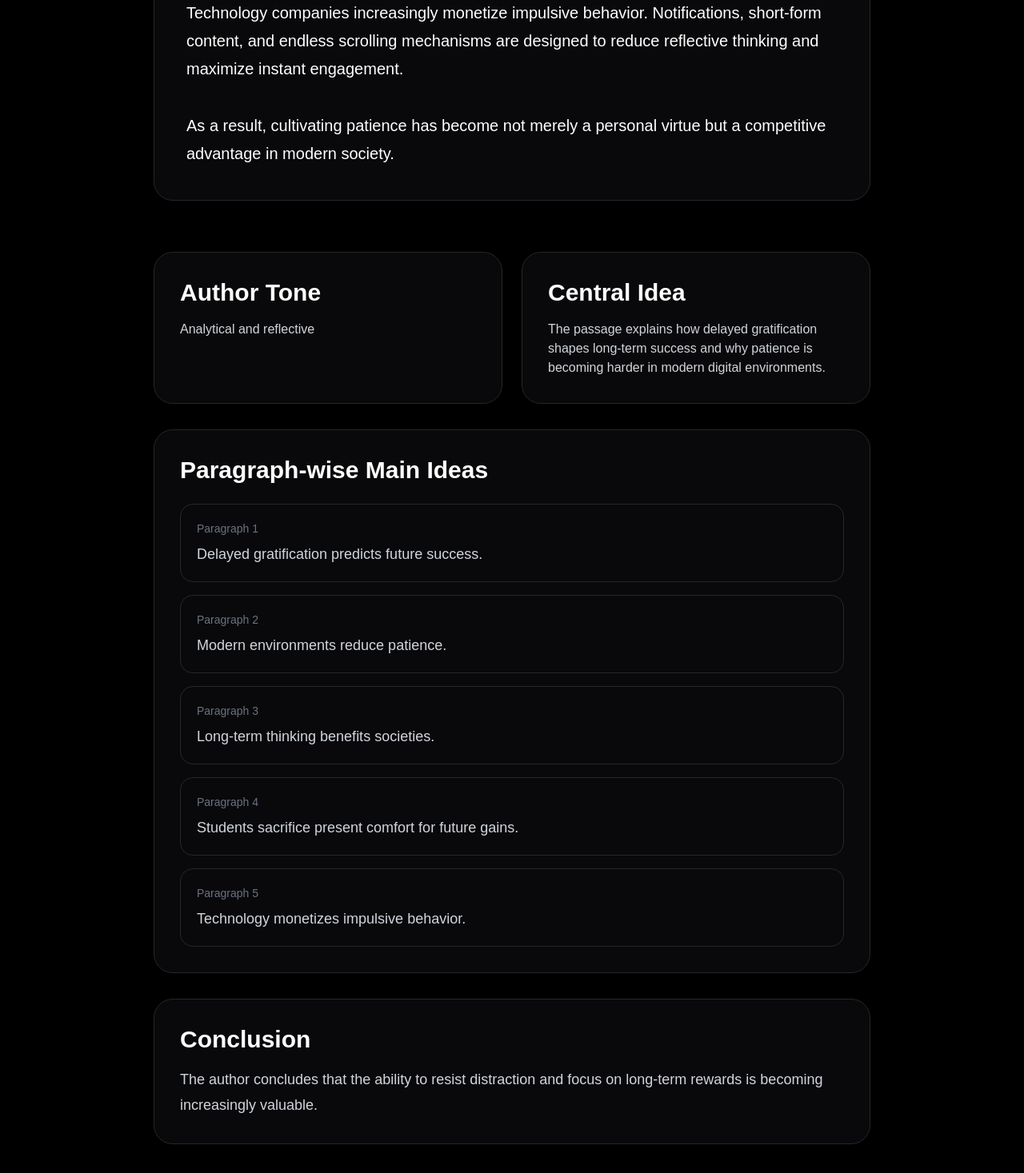
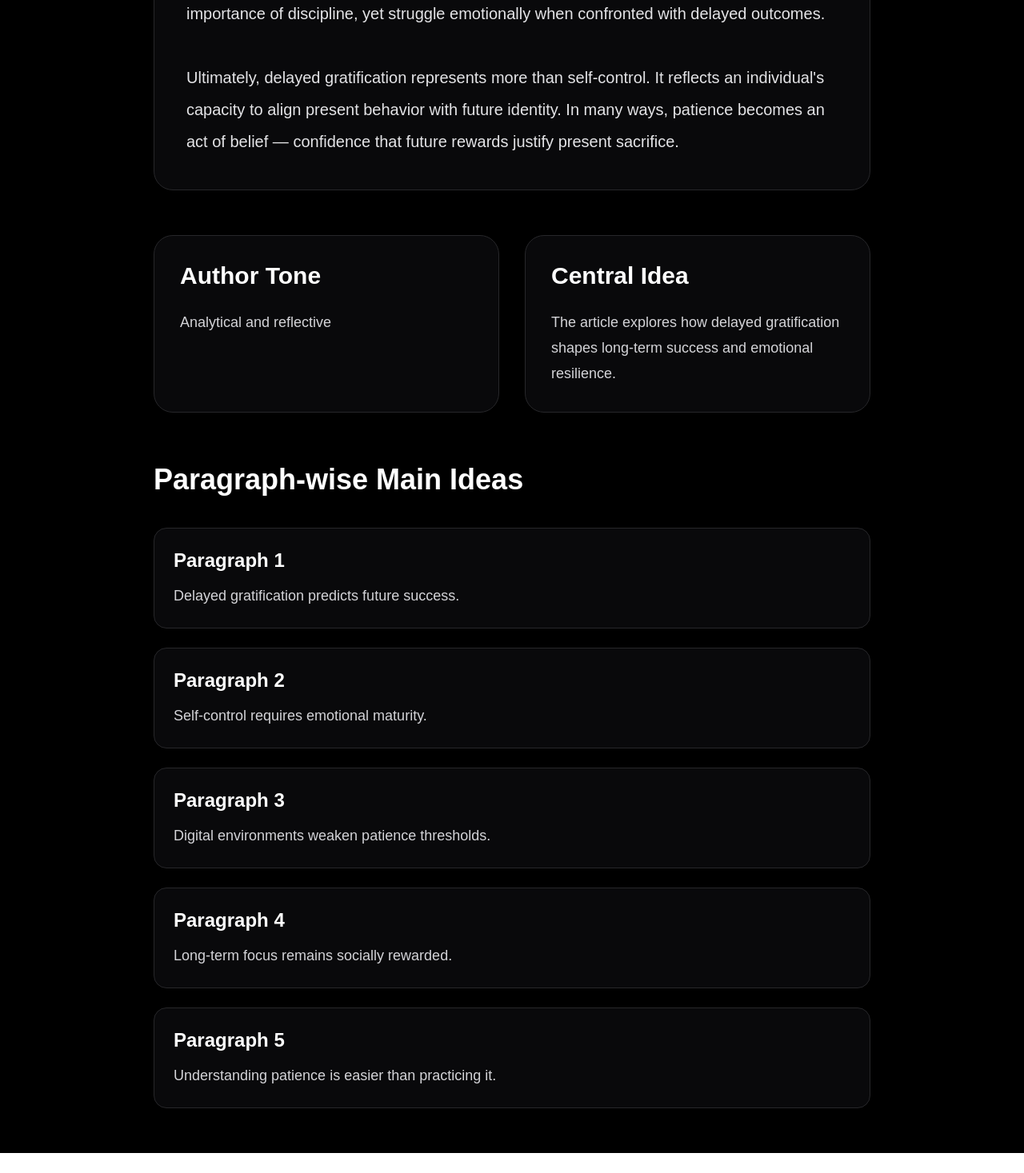
Before and after one commit to Parida-Prince/articles-daily-plus-web, a Next.js app: page /article/1 in a window 1280 px wide. Shown: the part 1330-2797 px from the top of the page at 80% size. After the commit the page ends 2772 px from the top, so only its background shows below. Built offline with nearby package versions, Linux system fonts and the light colour scheme.

Commit message:
fix library page

```diff
--- a/app/article/[id]/page.tsx
+++ b/app/article/[id]/page.tsx
@@ -13,7 +13,7 @@ export default function ArticlePage({
   if (!article) {
     return (
       <main className="min-h-screen bg-black text-white p-10">
-        <h1 className="text-4xl font-bold">
+        <h1 className="text-5xl font-bold">
           Article not found.
         </h1>
       </main>
@@ -22,88 +22,90 @@ export default function ArticlePage({
 
   return (
     <main className="min-h-screen bg-black text-white px-6 py-14">
+
       <div className="max-w-4xl mx-auto">
 
-        <div className="mb-6 text-gray-400">
-          {article.category} • {article.readTime}
-        </div>
+        {/* CATEGORY */}
+        <p className="text-zinc-500 uppercase tracking-[0.3em] mb-6">
+          {article.category}
+        </p>
 
-        <h1 className="text-6xl font-bold leading-tight mb-12">
+        {/* TITLE */}
+        <h1 className="text-6xl font-bold leading-tight mb-8">
           {article.title}
         </h1>
 
-        <div className="bg-zinc-950 border border-zinc-800 rounded-3xl p-10 text-xl leading-[2.2rem] whitespace-pre-line">
-          {article.content}
+        {/* META */}
+        <div className="flex items-center gap-6 text-zinc-400 mb-14">
+          <span>{article.readTime}</span>
         </div>
 
-        <div className="mt-16 space-y-8">
+        {/* ARTICLE */}
+        <div className="bg-zinc-950 border border-zinc-800 rounded-3xl p-10 text-xl leading-10 text-zinc-200 whitespace-pre-line">
 
-          <div className="grid md:grid-cols-2 gap-6">
+          {article.content}
+
+        </div>
+
+        {/* ANALYSIS */}
+        <div className="grid md:grid-cols-2 gap-8 mt-14">
 
           <div className="bg-zinc-950 border border-zinc-800 rounded-3xl p-8">
-              <h2 className="text-3xl font-bold mb-4">
+            <h2 className="text-3xl font-bold mb-6">
               Author Tone
             </h2>
 
-              <p className="text-gray-300">
+            <p className="text-zinc-300 text-lg leading-8">
               {article.tone}
             </p>
           </div>
 
           <div className="bg-zinc-950 border border-zinc-800 rounded-3xl p-8">
-              <h2 className="text-3xl font-bold mb-4">
+            <h2 className="text-3xl font-bold mb-6">
               Central Idea
             </h2>
 
-              <p className="text-gray-300">
+            <p className="text-zinc-300 text-lg leading-8">
               {article.centralIdea}
             </p>
           </div>
 
         </div>
 
-          <div className="bg-zinc-950 border border-zinc-800 rounded-3xl p-8">
+        {/* PARAGRAPH INSIGHTS */}
+        <div className="mt-16">
 
-            <h2 className="text-3xl font-bold mb-6">
+          <h2 className="text-4xl font-bold mb-10">
             Paragraph-wise Main Ideas
           </h2>
 
-            <div className="space-y-4">
+          <div className="space-y-6">
 
-              {article.paragraphSummary.map(
-                (point, index) => (
+            {article.paragraphInsights.map((item, index) => (
+
               <div
                 key={index}
-                    className="border border-zinc-800 rounded-2xl p-5"
+                className="bg-zinc-950 border border-zinc-800 rounded-2xl p-6"
               >
-                    <p className="text-sm text-gray-500 mb-2">
+
+                <h3 className="text-2xl font-semibold mb-3">
                   Paragraph {index + 1}
-                    </p>
+                </h3>
 
-                    <p className="text-lg text-gray-300">
-                      {point}
-                    </p>
-                  </div>
-                )
-              )}
-
-            </div>
-          </div>
-
-          <div className="bg-zinc-950 border border-zinc-800 rounded-3xl p-8">
-
-            <h2 className="text-3xl font-bold mb-4">
-              Conclusion
-            </h2>
-
-            <p className="text-lg text-gray-300 leading-8">
-              {article.conclusion}
+                <p className="text-zinc-300 leading-8 text-lg">
+                  {item}
                 </p>
 
               </div>
 
+            ))}
+
           </div>
+
         </div>
+
+      </div>
+
     </main>
   );
 }
--- a/data/articles.ts
+++ b/data/articles.ts
@@ -1,91 +1,79 @@
 export const articles = [
   {
     id: 1,
+
     title: "The Psychology of Delayed Gratification",
+
     category: "Psychology",
+
     readTime: "6 min read",
+
     premium: false,
-
-    content: `Delayed gratification has long been considered one of the strongest predictors of future success.
-
-The ability to resist immediate pleasure in favor of long-term rewards requires not only discipline but also psychological maturity.
-
-Researchers argue that modern digital environments have weakened patience thresholds through constant stimulation and instant entertainment.
-
-Yet societies continue to reward those capable of sustained focus and long-term effort.
-
-The paradox is that while most individuals intellectually understand the value of patience, far fewer possess the emotional resilience required to practice it consistently.
-
-Historically, civilizations that invested in delayed rewards — whether through education, infrastructure, or scientific research — tended to outperform societies focused solely on immediate consumption.
-
-This principle also applies at an individual level. Students preparing for competitive examinations often sacrifice leisure and comfort in exchange for future opportunities.
-
-However, delayed gratification is not merely about denial. It is fundamentally about the ability to assign greater value to future outcomes than present impulses.
-
-Psychologists further note that emotional stability plays a crucial role in this process. Individuals under chronic stress are significantly more likely to prioritize short-term relief over long-term gain.
-
-Technology companies increasingly monetize impulsive behavior. Notifications, short-form content, and endless scrolling mechanisms are designed to reduce reflective thinking and maximize instant engagement.
-
-As a result, cultivating patience has become not merely a personal virtue but a competitive advantage in modern society.`,
 
     tone: "Analytical and reflective",
 
     centralIdea:
-      "The passage explains how delayed gratification shapes long-term success and why patience is becoming harder in modern digital environments.",
+      "The article explores how delayed gratification shapes long-term success and emotional resilience.",
 
-    paragraphSummary: [
+    paragraphInsights: [
       "Delayed gratification predicts future success.",
-      "Modern environments reduce patience.",
-      "Long-term thinking benefits societies.",
-      "Students sacrifice present comfort for future gains.",
-      "Technology monetizes impulsive behavior.",
+      "Self-control requires emotional maturity.",
+      "Digital environments weaken patience thresholds.",
+      "Long-term focus remains socially rewarded.",
+      "Understanding patience is easier than practicing it."
     ],
 
-    conclusion:
-      "The author concludes that the ability to resist distraction and focus on long-term rewards is becoming increasingly valuable.",
+    content: `
+Delayed gratification has long been considered one of the strongest predictors of future success. The ability to sacrifice immediate pleasure for long-term rewards often separates individuals who achieve sustained growth from those trapped in cycles of short-term decision making.
+
+Psychologists studying human behavior frequently observe that patience is not simply a moral virtue but a strategic advantage. Individuals capable of waiting often make better financial decisions, maintain healthier lifestyles, and demonstrate stronger emotional regulation under stress.
+
+Modern technology, however, has fundamentally altered humanity’s relationship with patience. Social media platforms, instant entertainment, and rapid digital stimulation continuously train the brain to seek immediate rewards. As a result, attention spans shrink while tolerance for discomfort weakens.
+
+This cultural shift creates an unusual paradox. Societies continue rewarding discipline, deep work, and long-term thinking, yet the environments individuals inhabit increasingly encourage distraction and impulsive behavior. The conflict between these two forces creates rising psychological tension.
+
+Researchers argue that the challenge is no longer understanding the value of patience but preserving the ability to practice it consistently. Most individuals intellectually recognize the importance of discipline, yet struggle emotionally when confronted with delayed outcomes.
+
+Ultimately, delayed gratification represents more than self-control. It reflects an individual's capacity to align present behavior with future identity. In many ways, patience becomes an act of belief — confidence that future rewards justify present sacrifice.
+`
   },
 
   {
     id: 2,
-    title: "Why Attention Has Become the New Currency",
-    category: "Technology",
+
+    title: "Why Modern Attention Spans Are Collapsing",
+
+    category: "Society",
+
     readTime: "7 min read",
+
     premium: true,
-
-    content: `In industrial economies, physical labor determined productivity. In digital economies, however, attention has emerged as the most valuable resource.
-
-Companies no longer compete merely for money; they compete for minutes, clicks, and psychological engagement.
-
-The rise of social media platforms fundamentally transformed how corporations understand consumer behavior.
-
-Algorithms today are engineered to maximize retention rather than satisfaction.
-
-Economists increasingly compare modern attention markets to extractive industries. Just as factories once extracted physical labor, digital platforms now extract cognitive attention.
-
-This shift has produced profound social consequences including reduced concentration spans and compulsive information consumption.
-
-Educational institutions face particular challenges because students accustomed to rapid digital stimulation often struggle with sustained reading and analytical reasoning.
-
-Ironically, the individuals capable of deep focus are becoming disproportionately valuable in knowledge economies.
-
-The future workplace may therefore reward not multitasking but the rare capacity for uninterrupted concentration.
-
-In this sense, attention is no longer simply a psychological faculty. It has become an economic asset.`,
 
     tone: "Critical and analytical",
 
     centralIdea:
-      "The passage argues that attention has become the most valuable economic resource in digital societies.",
+      "The article examines how digital systems systematically reduce human attention spans.",
 
-    paragraphSummary: [
-      "Attention drives digital economies.",
-      "Platforms monetize engagement.",
-      "Algorithms maximize retention.",
-      "Digital overload affects concentration.",
-      "Deep focus is becoming valuable.",
+    paragraphInsights: [
+      "Attention has become economically valuable.",
+      "Apps compete aggressively for engagement.",
+      "Constant stimulation weakens concentration.",
+      "Deep reading habits are disappearing.",
+      "Mental discipline is becoming rare."
     ],
 
-    conclusion:
-      "The author concludes that sustained attention may become one of the most important skills in future economies.",
-  },
+    content: `
+Human attention has become one of the most valuable economic resources of the digital age. Technology companies compete aggressively to maximize engagement because longer screen time directly increases advertising revenue and platform dominance.
+
+The architecture of modern applications intentionally encourages repetitive behavior. Notifications, infinite scrolling, algorithmic recommendations, and rapid content cycles create continuous stimulation that keeps users psychologically attached to screens.
+
+Over time, this environment alters cognitive behavior. Many individuals now struggle to focus on long-form reading, deep analysis, or extended intellectual effort. Concentration increasingly feels uncomfortable because the brain becomes conditioned to constant novelty.
+
+Educational institutions have also begun observing these shifts. Students often consume information rapidly but retain less understanding. Reading endurance declines while dependency on visual stimulation increases across age groups.
+
+The broader consequence extends beyond productivity. Reduced attention weakens reflection, critical thinking, and emotional depth. Individuals consume enormous amounts of information while spending less time processing meaningfully.
+
+As a result, the ability to maintain focus may soon become a competitive advantage. In a distracted world, sustained concentration is transforming into a rare and valuable skill.
+`
+  }
 ];
```
Also changed, not shown: app/library/page.tsx (+18 -22 lines). Lines whose indentation alone changed are shown as unchanged.
